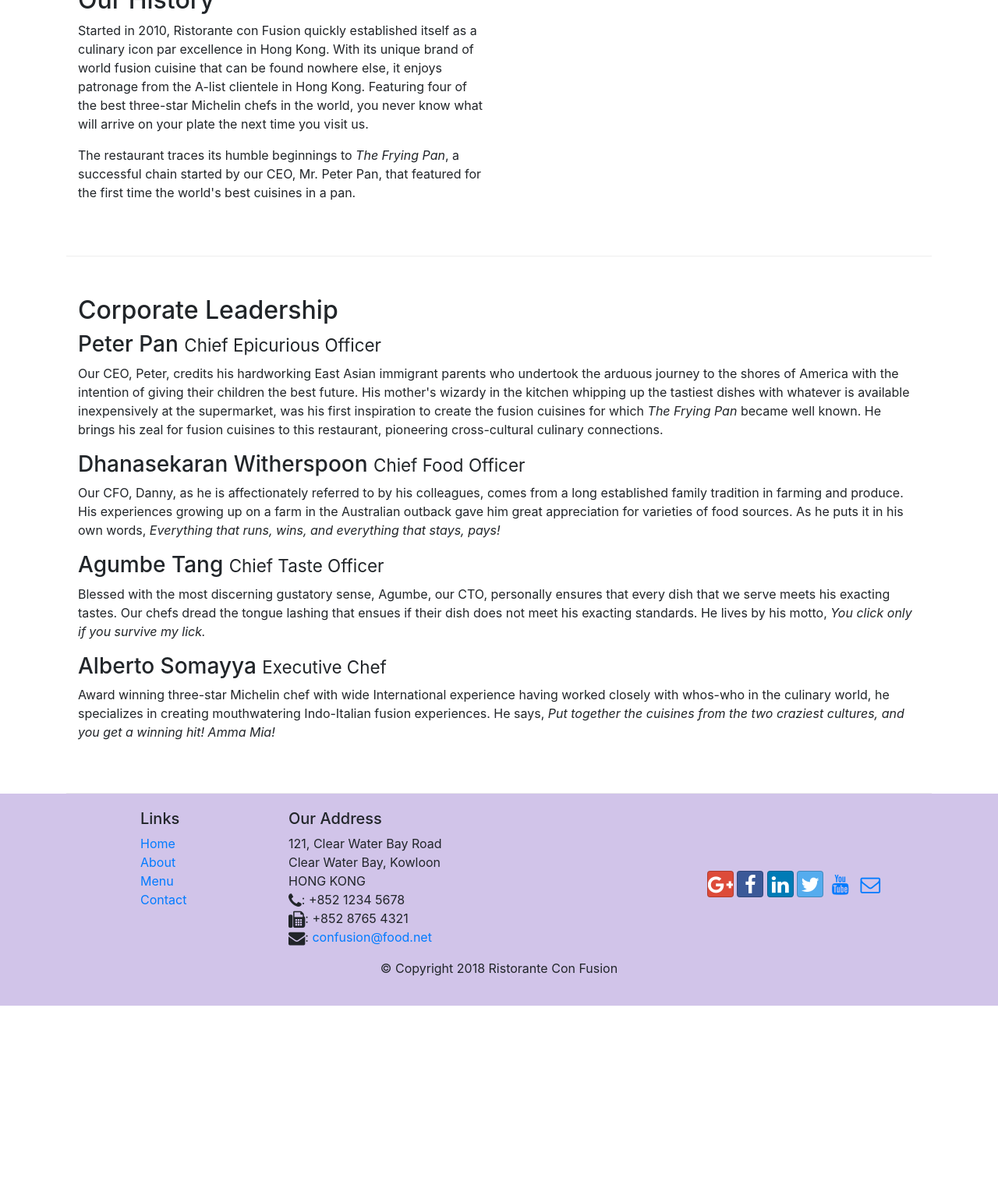
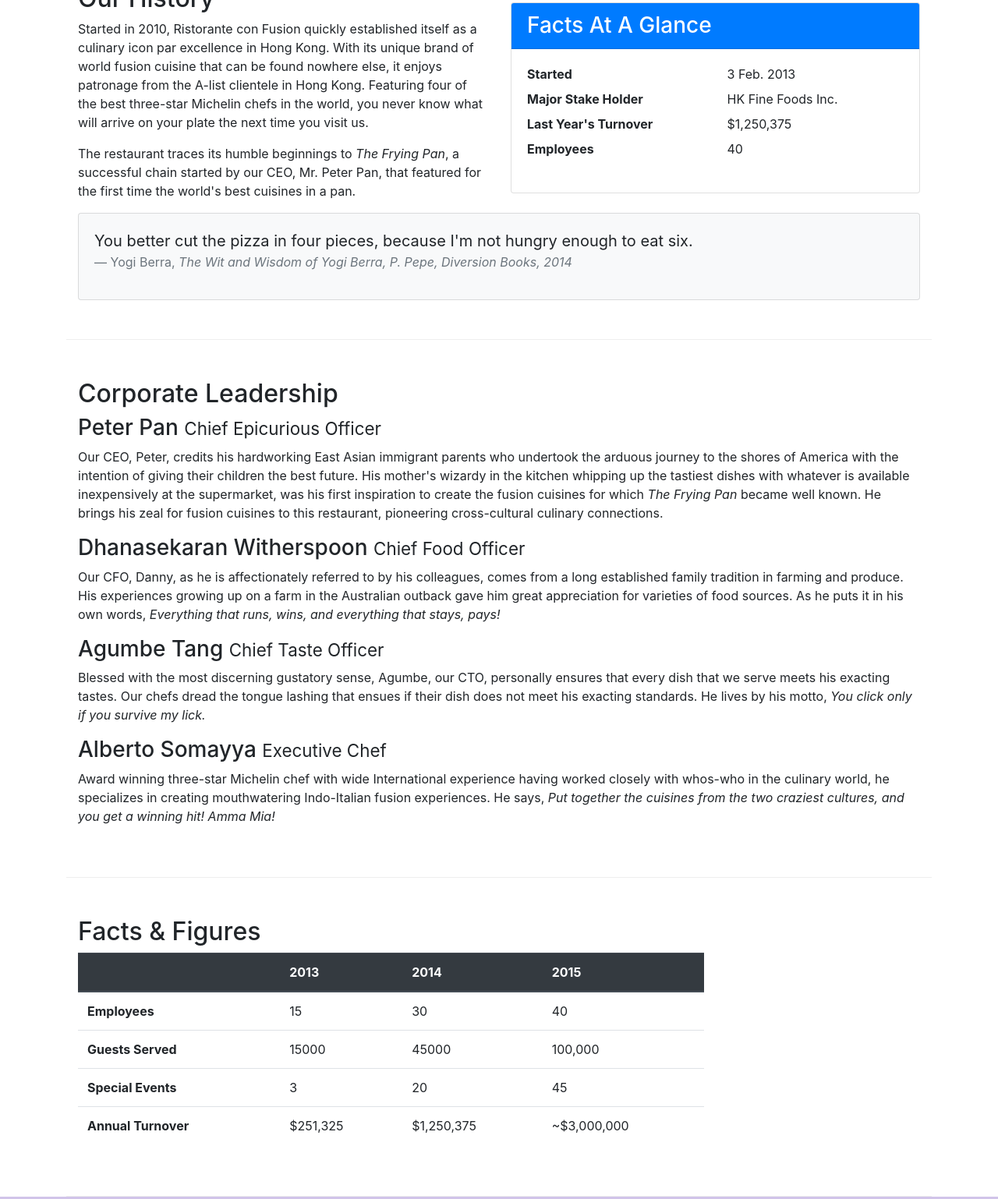
Before and after one commit to snehadasa/conFusion, a website: page aboutus.html in a window 1280 px wide. Shown: the part 536-2074 px from the top of the page at 78% size. Before the commit the page ends 1826 px from the top, so only its background shows below. Drawn offline with nearby package versions, Linux system fonts and the light colour scheme.

Commit message:
Tables and Cards

```diff
--- a/aboutus.html
+++ b/aboutus.html
@@ -65,7 +65,36 @@
                 <p>Started in 2010, Ristorante con Fusion quickly established itself as a culinary icon par excellence in Hong Kong. With its unique brand of world fusion cuisine that can be found nowhere else, it enjoys patronage from the A-list clientele in Hong Kong.  Featuring four of the best three-star Michelin chefs in the world, you never know what will arrive on your plate the next time you visit us.</p>
                 <p>The restaurant traces its humble beginnings to <em>The Frying Pan</em>, a successful chain started by our CEO, Mr. Peter Pan, that featured for the first time the world's best cuisines in a pan.</p>
             </div>
-            <div class="col-12 col-sm">
+            <div class="col-sm">
+                <div class="card">
+                    <h3 class="card-header bg-primary text-white">Facts At A Glance</h3>
+                    <div class="card-body">
+                        <dl class="row">
+                            <dt class="col-6">Started</dt>
+                            <dd class="col-6">3 Feb. 2013</dd>
+                            <dt class="col-6">Major Stake Holder</dt>
+                            <dd class="col-6">HK Fine Foods Inc.</dd>
+                            <dt class="col-6">Last Year's Turnover</dt>
+                            <dd class="col-6">$1,250,375</dd>
+                            <dt class="col-6">Employees</dt>
+                            <dd class="col-6">40</dd>
+                        </dl>
+                    </div>
+                </div>
+            </div>
+            <div class="col-12">
+                <div class="card card-body bg-light">
+                    <blockquote class="blockquote">
+                        <p class="mb-0">You better cut the pizza in four pieces,
+                            because I'm not hungry enough to eat six.
+                        </p>
+                        <footer class="blockquote-footer">Yogi Berra,
+                            <cite title="Source Title">The Wit and Wisdom of
+                                Yogi Berra, P. Pepe, Diversion Books, 2014
+                            </cite>
+                        </footer>
+                    </blockquote>
+                </div>
             </div>
         </div>
 
@@ -87,7 +116,50 @@
                 <p>Award winning three-star Michelin chef with wide International experience having worked closely with whos-who in the culinary world, he specializes in creating mouthwatering Indo-Italian fusion experiences. He says, <em>Put together the cuisines from the two craziest cultures, and you get a winning hit! Amma Mia!</em></p></div>
             </div>
        </div>
-
+       <div class="row row-content">
+           <div class="col-12 col-sm-9">
+               <h2>Facts &amp; Figures</h2>
+               <div class="table-responsive">
+                   <table class="table table-stripped">
+                       <thead class="thead-dark">
+                           <tr>
+                               <th>&nbsp;</th>
+                               <th>2013</th>
+                               <th>2014</th>
+                               <th>2015</th>
+                           </tr>
+                       </thead>
+                       <tbody>
+                           <tr>
+                                <th>Employees</th>
+                                <td>15</td>
+                                <td>30</td>
+                                <td>40</td>
+                           </tr>
+                           <tr>
+                                <th>Guests Served</th>
+                                <td>15000</td>
+                                <td>45000</td>
+                                <td>100,000</td>
+                            </tr>
+                            <tr>
+                                <th>Special Events</th>
+                                <td>3</td>
+                                <td>20</td>
+                                <td>45</td>
+                            </tr>
+                            <tr>
+                                <th>Annual Turnover</th>
+                                <td>$251,325</td>
+                                <td>$1,250,375</td>
+                                <td>~$3,000,000</td>
+                            </tr>
+                       </tbody>
+                   </table>
+               </div>
+           </div>
+           <div class="col-12 col-sm-3"></div>
+       </div>
     </div>
 
     <footer class="footer">
--- a/package.json
+++ b/package.json
@@ -14,10 +14,10 @@
     "lite-server": "^2.3.0"
   },
   "dependencies": {
-    "bootstrap": "^4.0.0",
+    "bootstrap": "^4.6.0",
     "bootstrap-social": "^5.1.1",
     "font-awesome": "^4.7.0",
-    "jquery": "^3.3.1",
+    "jquery": "^3.6.0",
     "popper.js": "^1.12.9"
   }
 }
```
Also changed, not shown: 1 other file.
